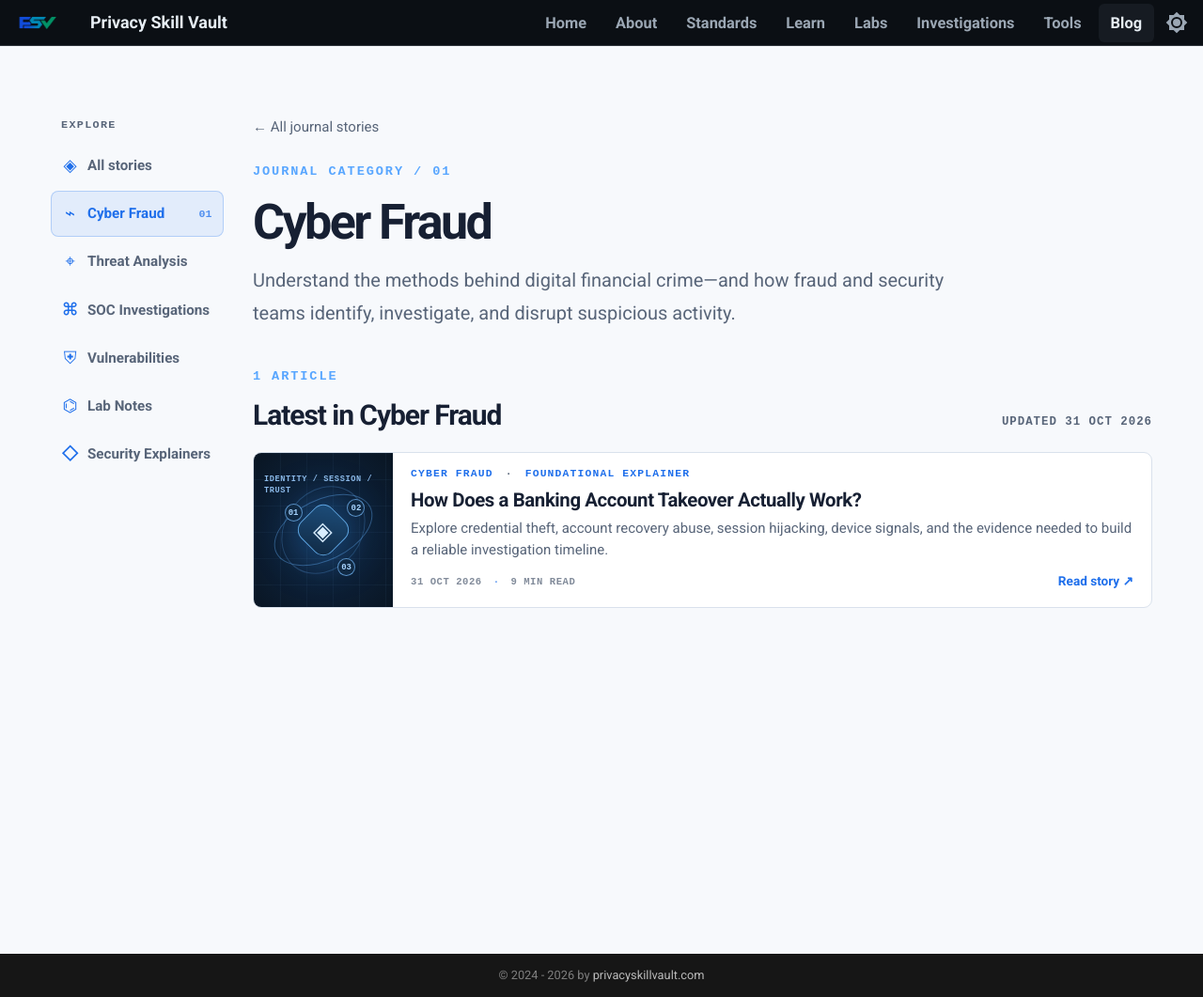
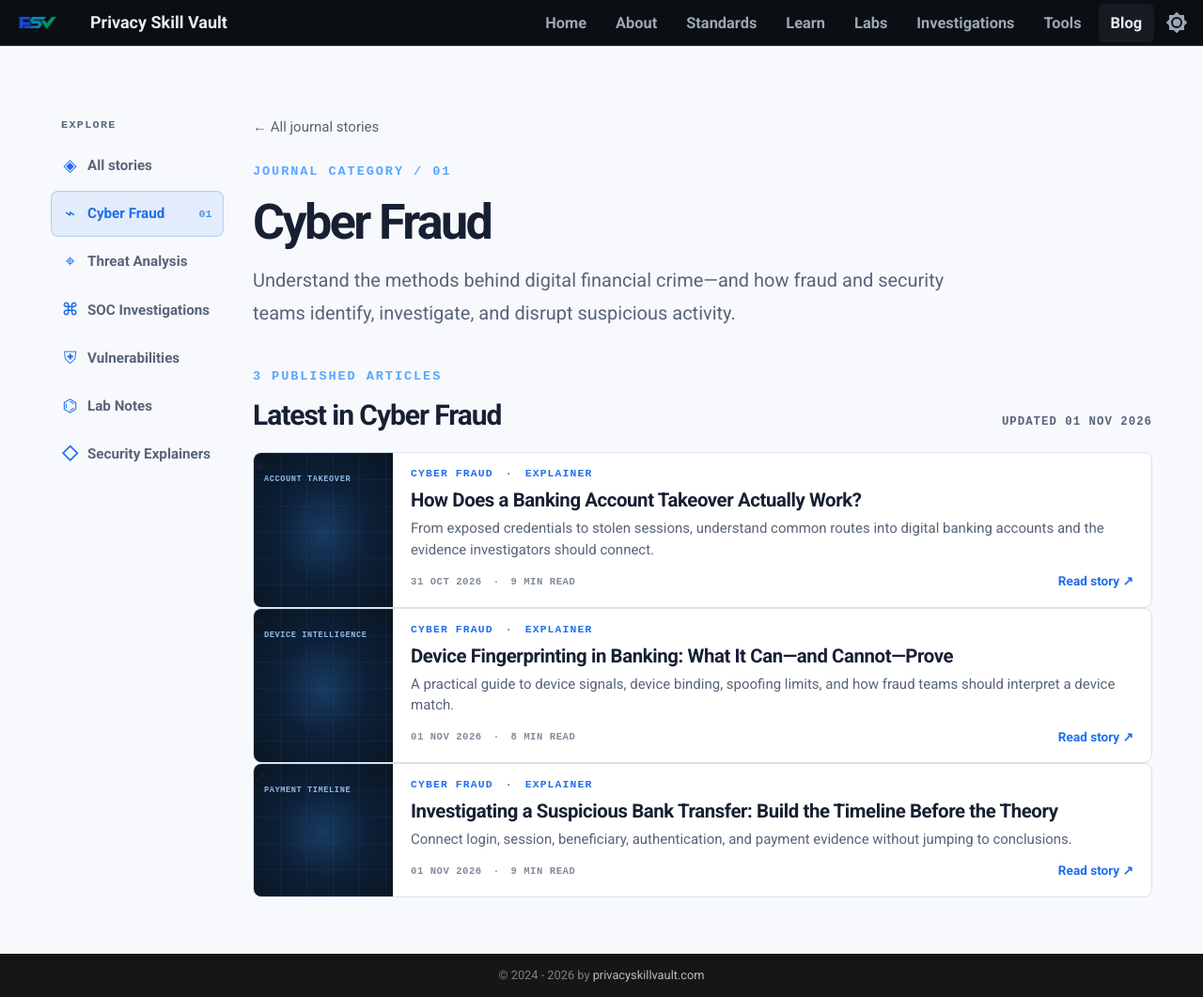
Before and after one commit to PrivacySkillVault/privacyskillvault.github.io, an MkDocs documentation site: the page built from docs/blog/cyber-fraud/index.md, in a window 1280 px wide and 1061 px high. Shown: the whole window at 94% size. Built offline with MkDocs 1.6.1 and Material for MkDocs 9.7.7, drawn with Linux system fonts in a browser that asks for light colours.

Commit message:
Populate Cyber Fraud category with article cards

```diff
--- a/docs/blog/cyber-fraud/index.md
+++ b/docs/blog/cyber-fraud/index.md
@@ -12,12 +12,23 @@
   </aside>
   <section class="psv-journal-main psv-category-main">
     <a class="psv-journal-back" href="../">← All journal stories</a>
-    <p class="psv-journal-kicker">JOURNAL CATEGORY / 01</p><h1>Cyber Fraud</h1>
+    <p class="psv-journal-kicker">JOURNAL CATEGORY / 01</p>
+    <h1>Cyber Fraud</h1>
     <p class="psv-category-deck">Understand the methods behind digital financial crime—and how fraud and security teams identify, investigate, and disrupt suspicious activity.</p>
-    <div class="psv-journal-section-head"><div><p class="psv-journal-kicker">1 ARTICLE</p><h2>Latest in Cyber Fraud</h2></div><span class="psv-journal-count">UPDATED 31 OCT 2026</span></div>
-    <a class="psv-story-card" href="account-takeover-explained/">
-      <div class="psv-story-card__art psv-story-art--ato" aria-hidden="true"><span class="psv-story-art__label">IDENTITY / SESSION / TRUST</span><div class="psv-ato-orbit psv-ato-orbit--a"></div><div class="psv-ato-orbit psv-ato-orbit--b"></div><div class="psv-ato-lock"><span>◈</span></div><b class="psv-ato-node psv-ato-node--one">01</b><b class="psv-ato-node psv-ato-node--two">02</b><b class="psv-ato-node psv-ato-node--three">03</b></div>
-      <div class="psv-story-card__body"><span class="psv-story-category">CYBER FRAUD <i>·</i> FOUNDATIONAL EXPLAINER</span><h3>How Does a Banking Account Takeover Actually Work?</h3><p>Explore credential theft, account recovery abuse, session hijacking, device signals, and the evidence needed to build a reliable investigation timeline.</p><div class="psv-story-card__footer"><small>31 OCT 2026 <i>·</i> 9 MIN READ</small><span>Read story ↗</span></div></div>
+    <div class="psv-journal-section-head"><div><p class="psv-journal-kicker">3 PUBLISHED ARTICLES</p><h2>Latest in Cyber Fraud</h2></div><span class="psv-journal-count">UPDATED 01 NOV 2026</span></div>
+    <div class="psv-journal-story-list">
+<a class="psv-story-card" href="cyber-fraud/account-takeover-explained/">
+      <div class="psv-story-card__art psv-story-art--ato" aria-hidden="true"><span class="psv-story-art__label">ACCOUNT TAKEOVER</span><span class="psv-thumb-glyph">◈</span></div>
+      <div class="psv-story-card__body"><span class="psv-story-category">CYBER FRAUD <i>·</i> EXPLAINER</span><h3>How Does a Banking Account Takeover Actually Work?</h3><p>From exposed credentials to stolen sessions, understand common routes into digital banking accounts and the evidence investigators should connect.</p><div class="psv-story-card__footer"><small>31 OCT 2026 <i>·</i> 9 MIN READ</small><span>Read story ↗</span></div></div>
     </a>
+<a class="psv-story-card" href="cyber-fraud/device-fingerprinting-in-banking/">
+      <div class="psv-story-card__art psv-story-art--fraud" aria-hidden="true"><span class="psv-story-art__label">DEVICE INTELLIGENCE</span><span class="psv-thumb-glyph">⌁</span></div>
+      <div class="psv-story-card__body"><span class="psv-story-category">CYBER FRAUD <i>·</i> EXPLAINER</span><h3>Device Fingerprinting in Banking: What It Can—and Cannot—Prove</h3><p>A practical guide to device signals, device binding, spoofing limits, and how fraud teams should interpret a device match.</p><div class="psv-story-card__footer"><small>01 NOV 2026 <i>·</i> 8 MIN READ</small><span>Read story ↗</span></div></div>
+    </a>
+<a class="psv-story-card" href="cyber-fraud/investigating-suspicious-bank-transfer/">
+      <div class="psv-story-card__art psv-story-art--payment" aria-hidden="true"><span class="psv-story-art__label">PAYMENT TIMELINE</span><span class="psv-thumb-glyph">↗</span></div>
+      <div class="psv-story-card__body"><span class="psv-story-category">CYBER FRAUD <i>·</i> EXPLAINER</span><h3>Investigating a Suspicious Bank Transfer: Build the Timeline Before the Theory</h3><p>Connect login, session, beneficiary, authentication, and payment evidence without jumping to conclusions.</p><div class="psv-story-card__footer"><small>01 NOV 2026 <i>·</i> 9 MIN READ</small><span>Read story ↗</span></div></div>
+    </a>
+    </div>
   </section>
 </div>
```
